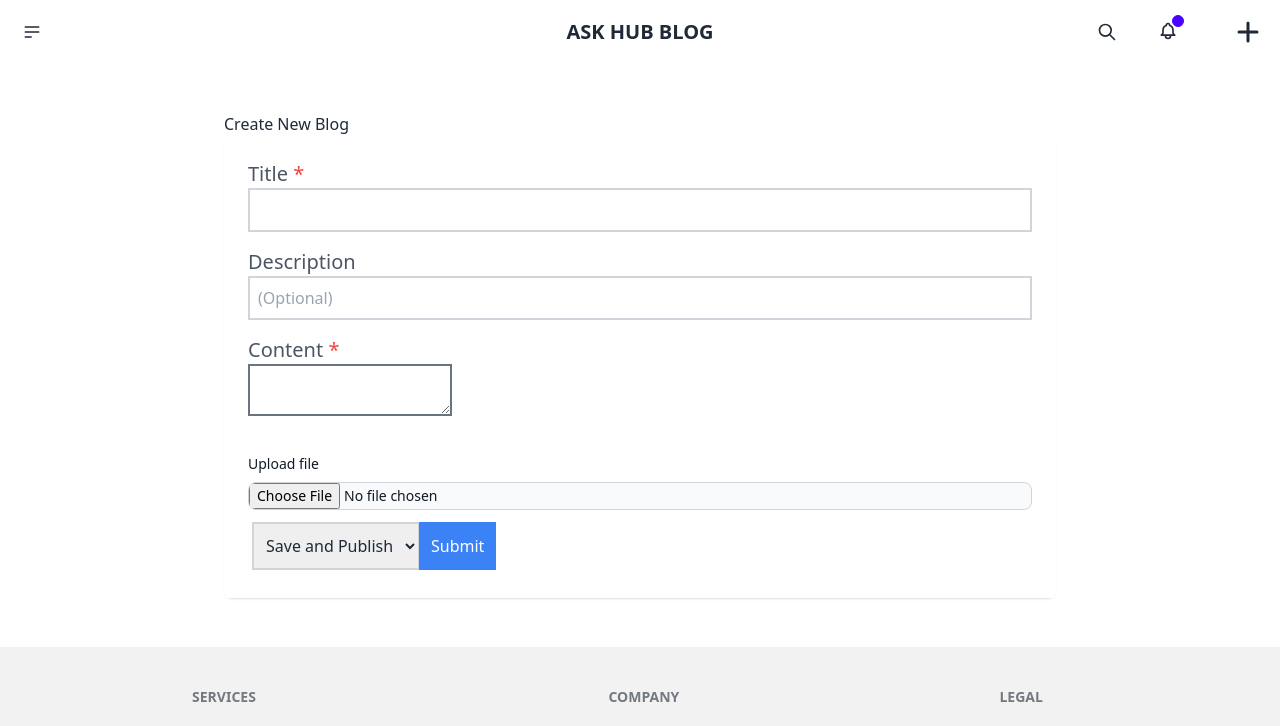
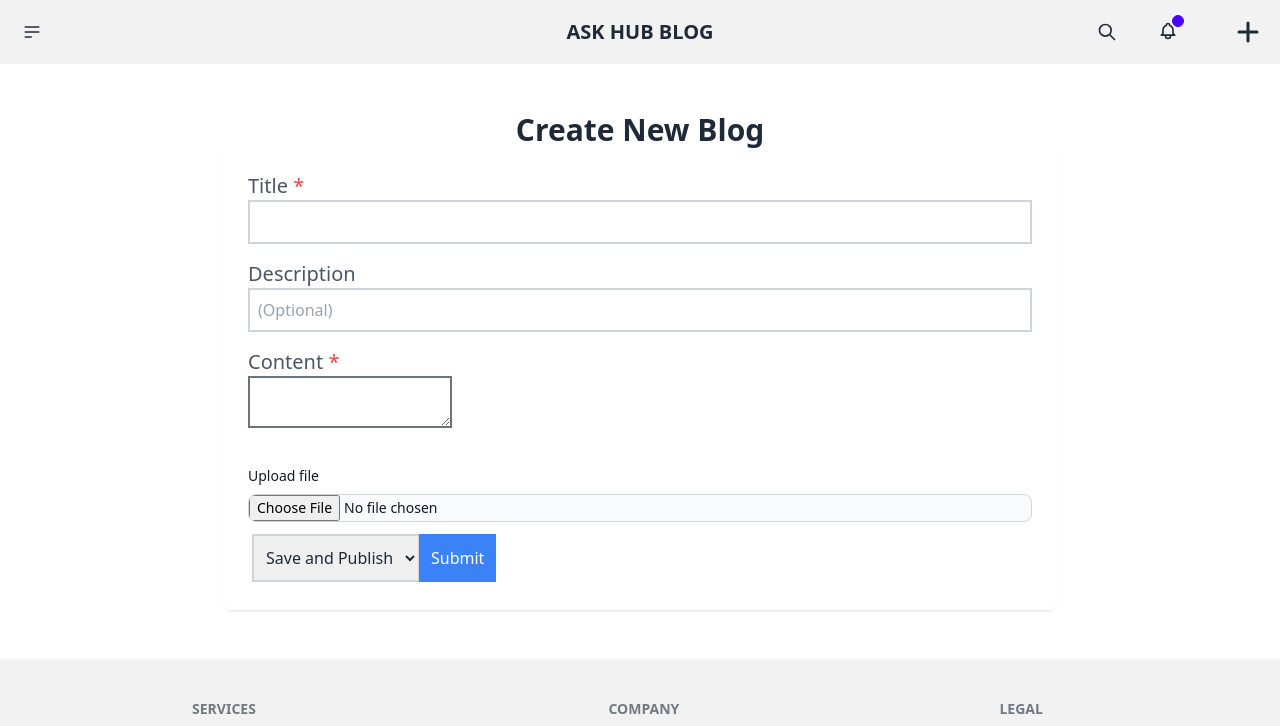
Before and after one commit to Abdulbasit110/AskHubBlog, a plain HTML site: page blog.html in a window 1280 px wide. Both pictures are taken after a click on the button 1247 px from the left and 32 px from the top of the page. Shown: the top 726 px of the page. Drawn offline with nearby package versions, Linux system fonts and the light colour scheme; no server answers.

Commit message:
Update navbar styling in blog.html and modify heading style in new blog form

```diff
--- a/blog.html
+++ b/blog.html
@@ -14,7 +14,7 @@
     <title>blogs</title>
   </head>
   <body >
-    <div class="navbar bg-base-100">
+    <div class="navbar bg-base-200">
       <div class="navbar-start">
         <div class="dropdown">
           <div tabindex="0" role="button" class="btn btn-ghost btn-circle">
@@ -167,7 +167,7 @@
     <!-- component -->
 <div class="py-12" id="newBlogForm" >
         <div class="max-w-7xl mx-auto sm:px-6 lg:px-8">
-            <h1>Create New Blog</h1>
+            <div class="flex justify-center"><h1 class="font-bold text-3xl">Create New Blog</h1></div>
             <div class="bg-white overflow-hidden shadow-sm sm:rounded-lg">
 
                 <div class="p-6 bg-white border-b border-gray-200">
```
